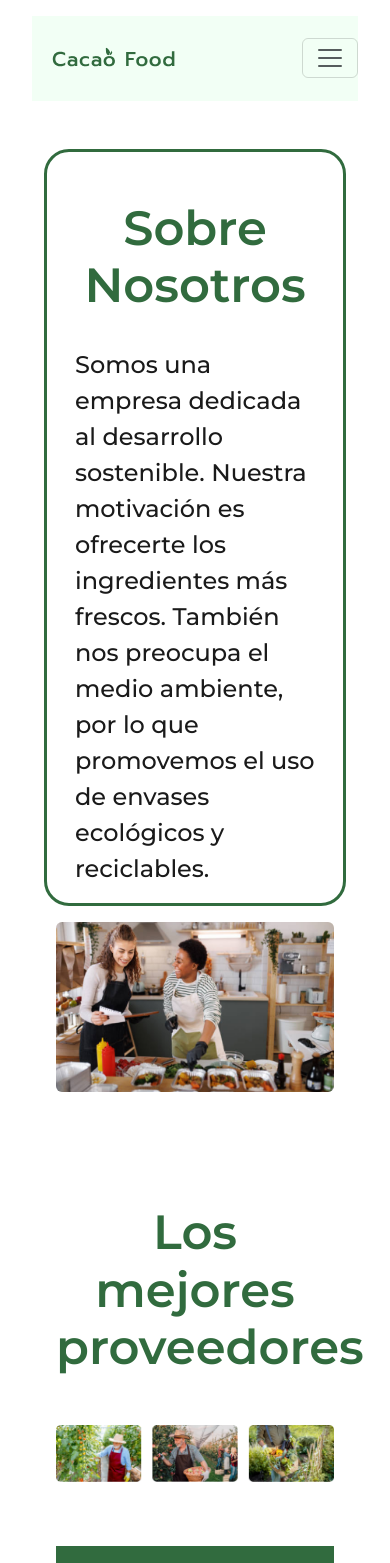
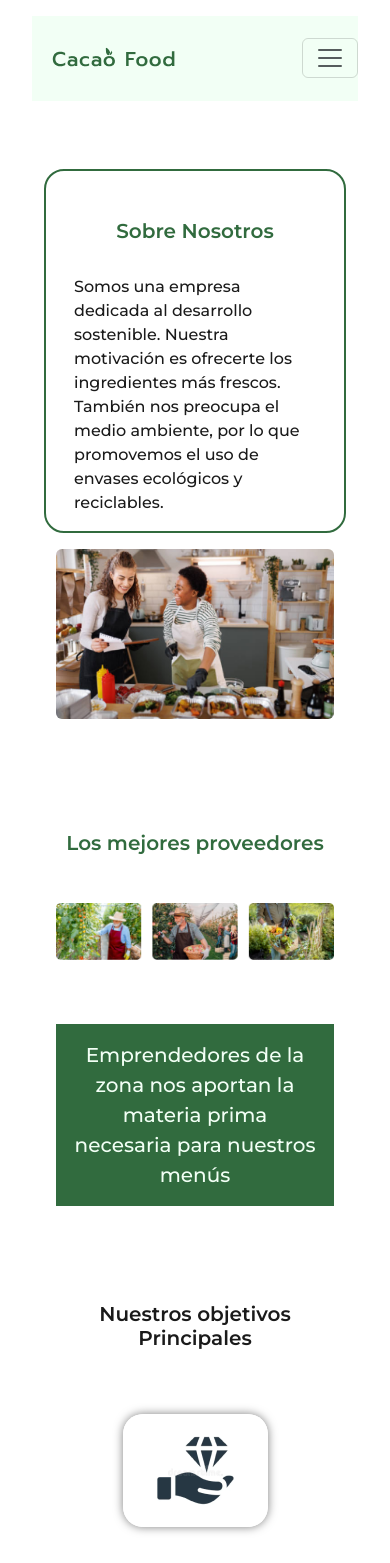
Before and after one commit to pabloencina/Cacao-Food, a React (Create React App) app: page /nuestra-historia in a window 390 px wide. Shown: the top 1563 px of the page. Built offline with nearby package versions, Linux system fonts and the light colour scheme.

Commit message:
Se trabaja en responsive section nuestra-historia

```diff
--- a/src/Components/Nuestra-Historia/Nosotros.jsx
+++ b/src/Components/Nuestra-Historia/Nosotros.jsx
@@ -1,88 +1,129 @@
-import Container from 'react-bootstrap/Container';
-import Row from 'react-bootstrap/Row';
-import Col from 'react-bootstrap/Col';
-import Image from 'react-bootstrap/Image';
-import image_mision from '../../Images/nosotros-images/mision.png';
-import image_proveedores from '../../Images/nosotros-images/proveedores.png';
-import image_que_buscamos from '../../Images/nosotros-images/que_buscamos.png';
-import image_nosotros from '../../Images/nosotros-images/sobre_nosotros.png';
-import image_vision from '../../Images/nosotros-images/vision.png';
-import image_valores from '../../Images/nosotros-images/valores.png';
-import image_servicios from '../../Images/nosotros-images/servicios.png';
-import image_calidad from '../../Images/nosotros-images/calidad.png';
-
+import Container from "react-bootstrap/Container";
+import Row from "react-bootstrap/Row";
+import Col from "react-bootstrap/Col";
+import Image from "react-bootstrap/Image";
+import image_mision from "../../Images/nosotros-images/mision.png";
+import image_proveedores from "../../Images/nosotros-images/proveedores.png";
+import image_que_buscamos from "../../Images/nosotros-images/que_buscamos.png";
+import image_nosotros from "../../Images/nosotros-images/sobre_nosotros.png";
+import image_vision from "../../Images/nosotros-images/vision.png";
+import image_valores from "../../Images/nosotros-images/valores.png";
+import image_servicios from "../../Images/nosotros-images/servicios.png";
+import image_calidad from "../../Images/nosotros-images/calidad.png";
 
 function Nosotros() {
   return (
     <Container fluid>
       <Row className="justify-content-center nosotros">
-                <Col xs={12} lg={6} className='nosotros__container'>
-                    <h2 className="nosotros__titulos">Sobre Nosotros</h2>
-                    <p className='nosotros__textos'>
-                        Somos una empresa dedicada al desarrollo sostenible. Nuestra motivación es ofrecerte los ingredientes más frescos.
-
-                        También nos preocupa el medio ambiente, por lo que promovemos el uso de envases ecológicos y reciclables.
+        <Col xs={12} lg={6} className="nosotros__container">
+          <h2 className="nosotros__títulos">Sobre Nosotros</h2>
+          <p className="nosotros__textos">
+            Somos una empresa dedicada al desarrollo sostenible. Nuestra
+            motivación es ofrecerte los ingredientes más frescos. También nos
+            preocupa el medio ambiente, por lo que promovemos el uso de envases
+            ecológicos y reciclables.
           </p>
         </Col>
-                <Col xs={12} lg={6} className='nosotros__container--img'>
+        <Col xs={12} lg={6} className="nosotros__container--img">
           <Image src={image_nosotros} rounded fluid />
         </Col>
       </Row>
       <Row className="justify-content-center nosotros">
-                <h2 className="nosotros__titulos">Los mejores proveedores</h2>
-                <Image className='nosotros__proveedores--img' src={image_proveedores} rounded fluid />
+        <h2 className="nosotros__títulos">Los mejores proveedores</h2>
+        <Image
+          className="nosotros__proveedores--img"
+          src={image_proveedores}
+          rounded
+          fluid
+        />
         <div>
-                    <p className="nosotros__proveedores--text">Emprendedores de la zona nos aportan la materia prima necesaria para nuestros menús</p>
+          <p className="nosotros__proveedores--text">
+            Emprendedores de la zona nos aportan la materia prima necesaria para
+            nuestros menús
+          </p>
         </div>
       </Row>
       <Row className="justify-content-center nosotros">
-                <h2 className="nosotros__titulos nosotros__titulos--negro">Nuestros objetivos Principales</h2>
-                <Col xs={12} lg={3} className='nosotros__container--img'>
-                    <Image className='nosotros__objetivos--images' src={image_valores} fluid />
-                    <p className='nosotros__objetivos'>Mantener nuestro valores</p>
+        <h2 className="nosotros__títulos nosotros__títulos--negro">
+          Nuestros objetivos Principales
+        </h2>
+        <Col xs={12} lg={3} className="nosotros__container--img">
+          <Image
+            className="nosotros__objetivos--images"
+            src={image_valores}
+            fluid
+          />
+          <p className="nosotros__objetivos">Mantener nuestro valores</p>
         </Col>
-                <Col xs={12} lg={3} className='nosotros__container--img'>
-                    <Image className='nosotros__objetivos--images' src={image_servicios} fluid />
-                    <p className='nosotros__objetivos'>Excelencia en servicio</p>
+        <Col xs={12} lg={3} className="nosotros__container--img">
+          <Image
+            className="nosotros__objetivos--images"
+            src={image_servicios}
+            fluid
+          />
+          <p className="nosotros__objetivos">Excelencia en servicio</p>
         </Col>
-                <Col xs={12} lg={3} className='nosotros__container--img'>
-                    <Image className='nosotros__objetivos--images' src={image_calidad} fluid />
-                    <p className='nosotros__objetivos'>Garantizar la calidad</p>
+        <Col xs={12} lg={3} className="nosotros__container--img">
+          <Image
+            className="nosotros__objetivos--images"
+            src={image_calidad}
+            fluid
+          />
+          <p className="nosotros__objetivos">Garantizar la calidad</p>
         </Col>
       </Row>
       <Row className="justify-content-center nosotros">
-                <Col xs={{ order: 2, span: 12 }} md={{ order: 1, span: 6 }} className='nosotros__container--img'>
+        <Col
+          xs={{ order: 2, span: 12 }}
+          md={{ order: 1, span: 6 }}
+          className="nosotros__container--img"
+        >
           <Image src={image_mision} rounded fluid />
         </Col>
-                <Col xs={{ order: 1, span: 12 }} md={{ order: 2, span: 6 }} className='nosotros__container'>
-                    <h2 className="nosotros__titulos nosotros__titulos--negro">Misión</h2>
-                    <p className='nosotros__textos'>
-                        Somos el proyecto ideal para satisfacer tus necesidades de alimentos saludables y sostenibles hechos con amor. Nos enorgullece ofrecer platos de alto nivel nutritivo que cuidan de tu bienestar y te brindan una experiencia culinaria excepcional.
+        <Col
+          xs={{ order: 1, span: 12 }}
+          md={{ order: 2, span: 6 }}
+          className="nosotros__container"
+        >
+          <h2 className="nosotros__títulos nosotros__títulos--negro">Misión</h2>
+          <p className="nosotros__textos">
+            Somos el proyecto ideal para satisfacer tus necesidades de alimentos
+            saludables y sostenibles hechos con amor. Nos enorgullece ofrecer
+            platos de alto nivel nutritivo que cuidan de tu bienestar y te
+            brindan una experiencia culinaria excepcional.
           </p>
         </Col>
       </Row>
       <Row className="justify-content-center nosotros">
-                <Col xs={12} md={6} className='nosotros__container'>
-                    <h2 className="nosotros__titulos nosotros__titulos--negro">Visión</h2>
-                    <p className='nosotros__textos'>
-                        Nos esforzamos por ser líderes en la creación de comida saludable y sostenible. Nuestro es generar ideas innovadoras, impulsando la tecnología y apostando por lo ecológico y orgánico.
+        <Col xs={12} md={6} className="nosotros__container">
+          <h2 className="nosotros__títulos nosotros__títulos--negro">Visión</h2>
+          <p className="nosotros__textos">
+            Nos esforzamos por ser líderes en la creación de comida saludable y
+            sostenible. Nuestro es generar ideas innovadoras, impulsando la
+            tecnología y apostando por lo ecológico y orgánico.
           </p>
         </Col>
-                <Col xs={12} md={6} className='nosotros__container--img'>
+        <Col xs={12} md={6} className="nosotros__container--img">
           <Image src={image_vision} rounded fluid />
         </Col>
       </Row>
       <Row className="justify-content-center nosotros">
-                <Row className='nosotros__futuro'>
-                    <div className='nosotros__futuro--container'>
-                        <div className='nosotros__container'>
-                            <h2 className="nosotros__titulos">¿Qué buscamos?</h2>
-                            <p className='nosotros__textos nosotros__futuro--textos'>
-                                Queremos ayudarte a llevar hábitos saludables, creando programas de fomentación a la comida natural. También promovemos, a nivel social, a optar por lo orgánico y saludable.
+        <Row className="nosotros__futuro">
+          <div className="nosotros__futuro--container">
+            <div className="nosotros__container">
+              <h2 className="nosotros__títulos">¿Qué buscamos?</h2>
+              <p className="nosotros__textos nosotros__futuro--textos">
+                Queremos ayudarte a llevar hábitos saludables, creando programas
+                de fomentación a la comida natural. También promovemos, a nivel
+                social, a optar por lo orgánico y saludable.
               </p>
             </div>
           </div>
-                    <Image className='nosotros__futuro--img' src={image_que_buscamos} fluid />
+          <Image
+            className="nosotros__futuro--img"
+            src={image_que_buscamos}
+            fluid
+          />
         </Row>
       </Row>
     </Container>
--- a/src/Styles/pages/_menu.scss
+++ b/src/Styles/pages/_menu.scss
@@ -230,6 +230,7 @@
             width: 100%;
             height:400px ;
             border: none;
+            //margin-bottom: 10px
         };
         &__image{
             border-radius: 30px 70px 0px 70px;
--- a/src/Styles/pages/_nosotros.scss
+++ b/src/Styles/pages/_nosotros.scss
@@ -1,8 +1,6 @@
 .nosotros {
-
     margin: 3rem 0;
-
-    &__titulos {
+    &__títulos {
         margin: 1rem;
         padding-top: 2rem;
         font-size: 3em;
@@ -86,3 +84,91 @@
     }
 
 }
+
+// De 350px a 450px
+@media screen and (min-width: 21.875rem) and (max-width: 28.125rem){
+    .nosotros {
+        //margin: 3rem 0;
+        //margin-top: 20px;
+        &__títulos {
+            //margin: 1rem;
+            //padding-top: 2rem;
+
+            font-size: 1.25em;
+            //text-align: center;
+            &--negro {
+                color: $colorTexto;
+            }
+        }
+        &__textos {
+            font-size: 1em;
+            //padding: 1rem;
+        }
+        &__container {
+            border: 2px solid $colorPrimario;
+            border-radius: 20px;
+            margin-top: 20px;
+            &--img {
+                margin: 1rem 0;
+                text-align: center;
+            }
+        }
+        &__proveedores--text {
+            //margin-top: 2rem;
+            background-color: $colorPrimario;
+            color: $colorFondoSecundario;
+            font-size: 1.25em;
+            //padding: 1rem;
+            text-align: center;
+        }
+        &__proveedores--img {
+            margin: 2rem 0;
+        }
+        &__objetivos {
+            font-size: 1.2em;
+            &--images {
+                border-radius: 20px;
+                margin: 2rem 0;
+                box-shadow: 0 0 10px rgba(0, 0, 0, 0.5);
+            }
+        }
+        &__futuro {
+            //z-index: 2;
+            //position: absolute;
+            //width: 100%;
+            //height: 70vw;
+            //background-color: red;
+            //display: none;
+            width: 100%;
+            height: 350px;
+            &--container {
+                //padding: 2rem;
+                //margin-top: 2rem;
+                width: 100%;
+                height: 400px;
+                //z-index: 0;
+                position: absolute;
+               // background-color: aqua;
+                margin-top: -5rem;
+
+                //height: 300px;
+            }
+            // &--textos {
+            //     padding-bottom: 4rem;
+            // }
+            &--img {
+                // position: absolute;
+                // margin: 0;
+                // padding: 0;
+                // width: 100%;
+                // height: 100%;
+                // top: 50%;
+                // left: 50%;
+                // transform: translate(-50%, -50%);
+                // border-radius: 20px;
+                // z-index: 1;
+                display: none;
+            }
+        }
+    }
+}
```
Lines whose indentation alone changed are shown as unchanged.
